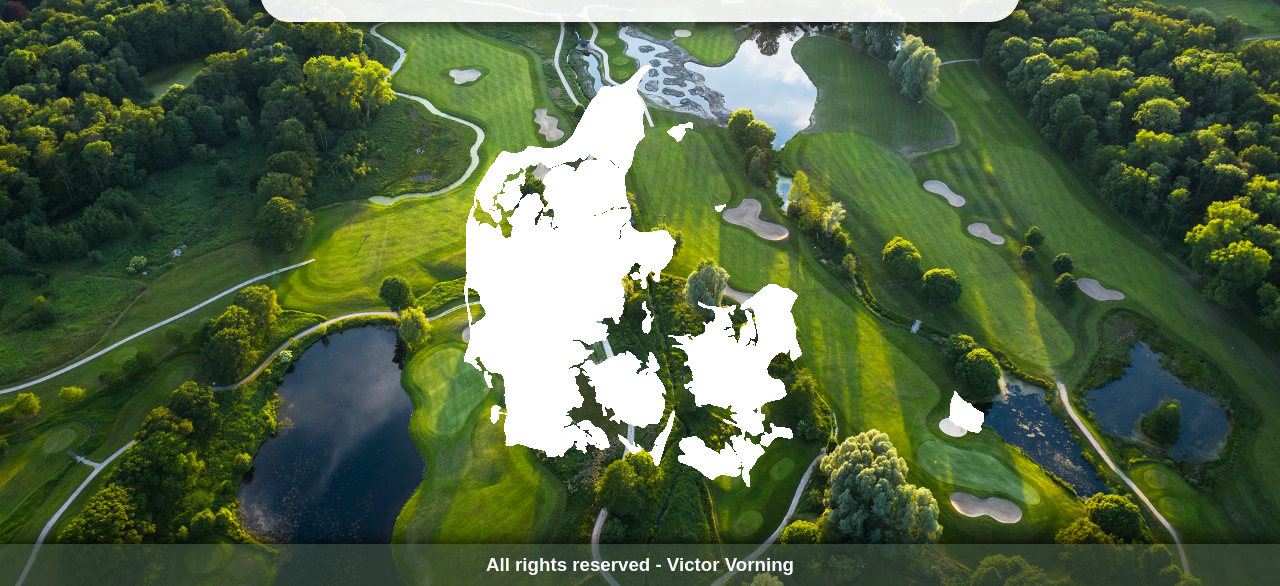
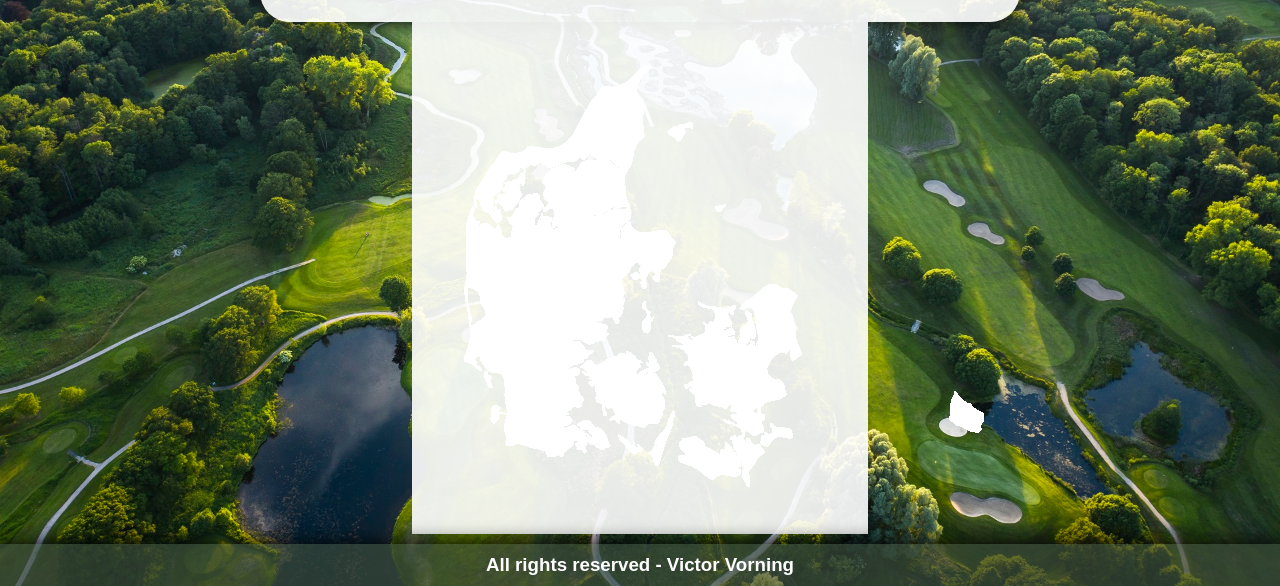
Before and after one commit to vorning/Projekt-GOLF-, a plain HTML site: page home.html in a window 1280 px wide. Shown: the part 214-800 px from the top of the page. Drawn offline with Linux system fonts and the light colour scheme.

Commit message:
Update styles.css

```diff
--- a/css/styles.css
+++ b/css/styles.css
@@ -181,7 +181,7 @@ button[type="submit"]:hover {
     margin-left: auto;
     margin-right: auto;
     width: 60%;
-    background-color:(255, 255, 255, 0.9);
+    background-color: rgba(255, 255, 255, 0.9);
 }
 
 .wrapper {
```
